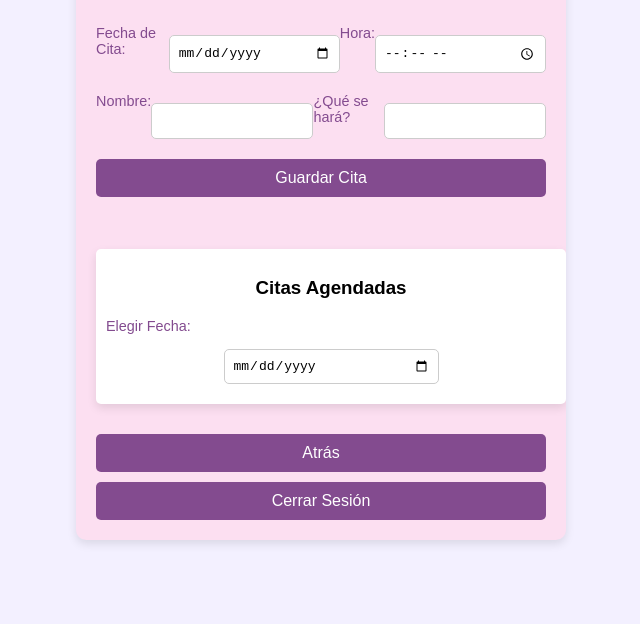
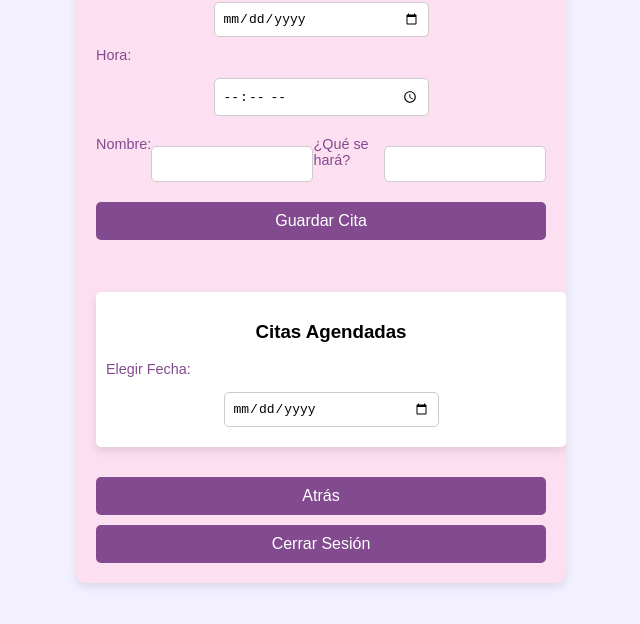
Before and after one commit to Ecumbe/luxury, a website with bundled scripts: page agendar-cita.html in a window 1280 px wide. Shown: the part 176-800 px from the top of the page, without its empty margins (319-959 px from the left). Built offline with nearby package versions, Linux system fonts and the light colour scheme.

Commit message:
Update agendar-cita.html

```diff
--- a/agendar-cita.html
+++ b/agendar-cita.html
@@ -12,10 +12,12 @@
 
         <!-- Formulario de Cita -->
         <div class="form-container">
-            <div class="form-row">
+            <div class="form-group">
                 <label for="cita-date">Fecha de Cita:</label>
                 <input type="date" id="cita-date" required>
+            </div>
 
+            <div class="form-group">
                 <label for="appointment-time">Hora:</label>
                 <input type="time" id="appointment-time" required>
             </div>
```
